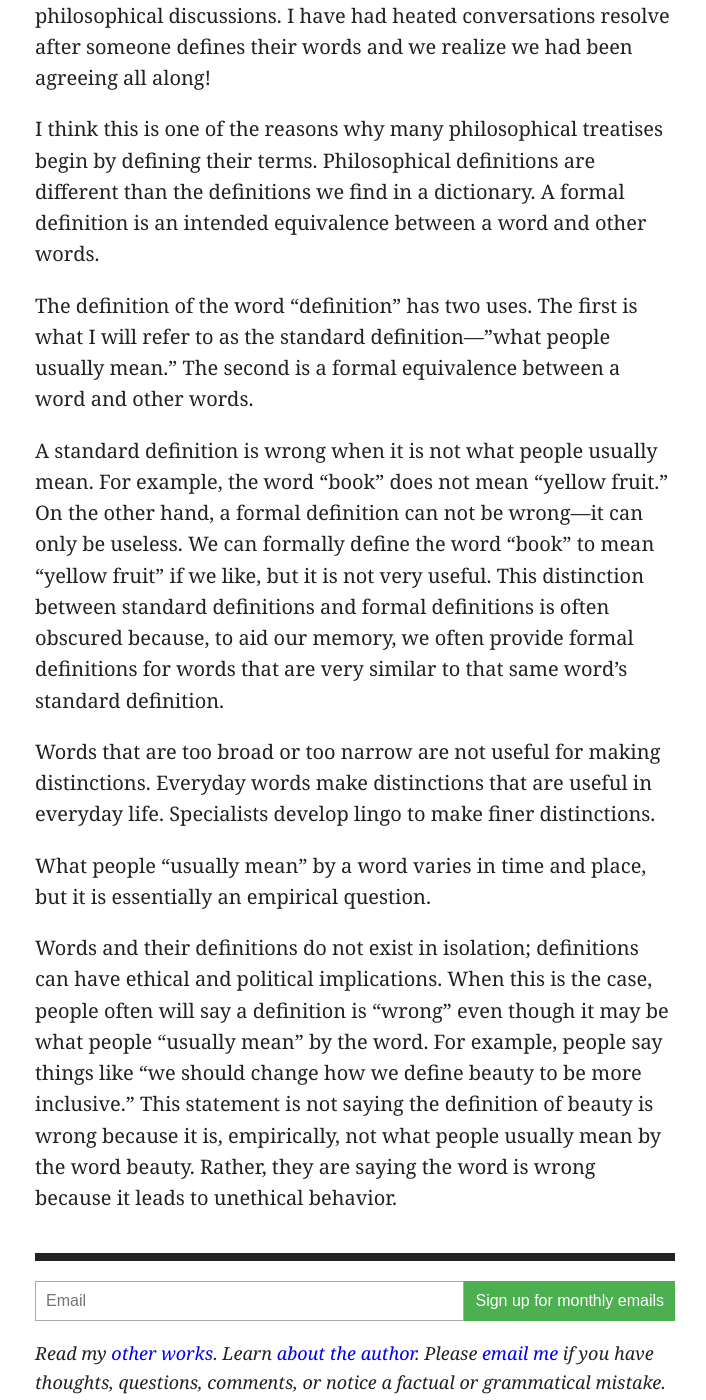
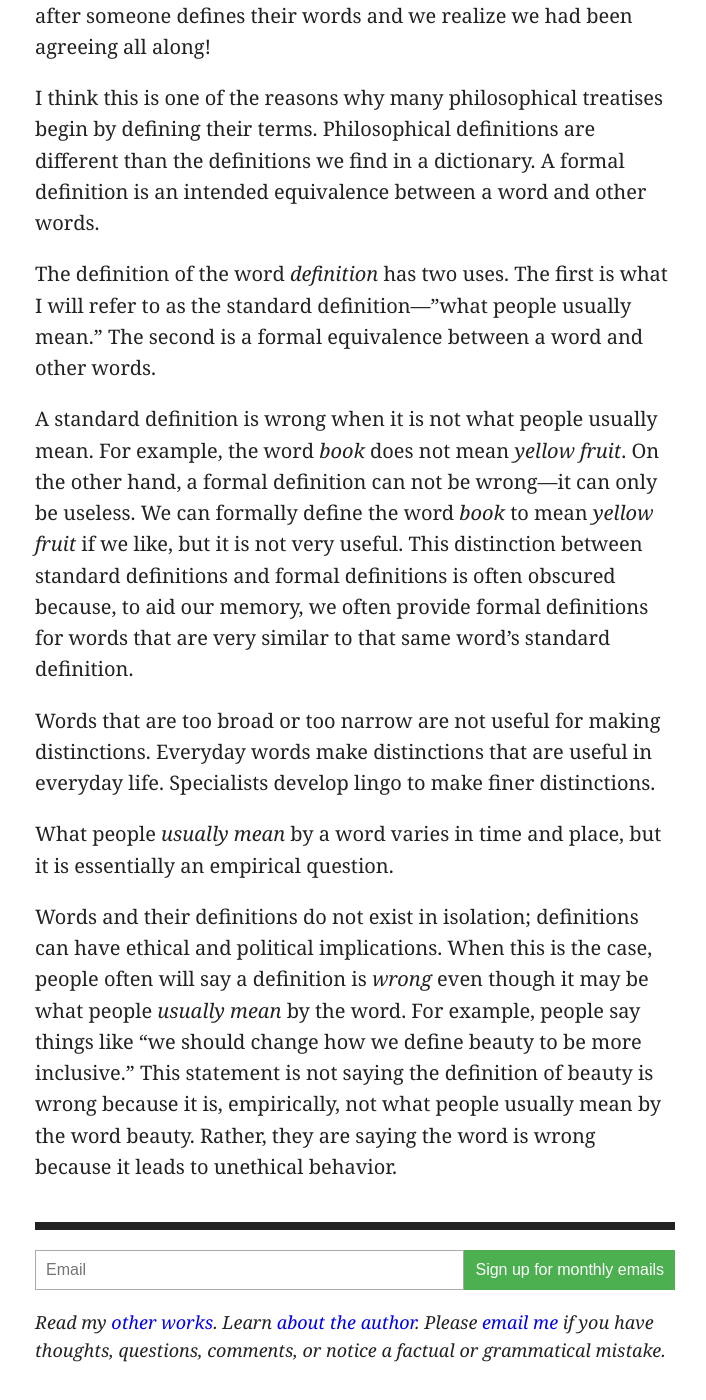
Before and after one commit to artsandmetaphysics/goodlifeodyssey, a Jekyll site: the page built from _essays/definitions.md, in a window 1280 px wide and 1400 px high, scrolled down 1523 px. Shown: the whole window, without its empty margins (285-991 px from the left). Built offline with Jekyll 4.4.1, drawn with Linux system fonts in a browser that asks for light colours; some of the changed text lies outside the part shown.

Commit message:
Fix use of quotations

```diff
--- a/_essays/definitions.md
+++ b/_essays/definitions.md
@@ -39,12 +39,12 @@ Recursive definitions are especially problematic during abstract philosophical d
 
 I think this is one of the reasons why many philosophical treatises begin by defining their terms.  Philosophical definitions are different than the definitions we find in a dictionary.  A formal definition is an intended equivalence between a word and other words.
 
-The definition of the word “definition” has two uses.  The first is what I will refer to as the standard definition—”what people usually mean.”  The second is a formal equivalence between a word and other words.
+The definition of the word _definition_ has two uses.  The first is what I will refer to as the standard definition—”what people usually mean.”  The second is a formal equivalence between a word and other words.
 
-A standard definition is wrong when it is not what people usually mean.  For example, the word “book” does not mean “yellow fruit.”  On the other hand, a formal definition can not be wrong—it can only be useless.  We can formally define the word “book” to mean “yellow fruit” if we like, but it is not very useful.  This distinction between standard definitions and formal definitions is often obscured because, to aid our memory, we often provide formal definitions for words that are very similar to that same word’s standard definition.
+A standard definition is wrong when it is not what people usually mean.  For example, the word _book_ does not mean _yellow fruit_.  On the other hand, a formal definition can not be wrong—it can only be useless.  We can formally define the word _book_ to mean _yellow fruit_ if we like, but it is not very useful.  This distinction between standard definitions and formal definitions is often obscured because, to aid our memory, we often provide formal definitions for words that are very similar to that same word’s standard definition.
 
 Words that are too broad or too narrow are not useful for making distinctions.  Everyday words make distinctions that are useful in everyday life.  Specialists develop lingo to make finer distinctions.
 
-What people “usually mean” by a word varies in time and place, but it is essentially an empirical question.
+What people _usually mean_ by a word varies in time and place, but it is essentially an empirical question.
 
-Words and their definitions do not exist in isolation; definitions can have ethical and political implications.  When this is the case, people often will say a definition is “wrong” even though it may be what people “usually mean” by the word.  For example, people say things like “we should change how we define beauty to be more inclusive.”  This statement is not saying the definition of beauty is wrong because it is, empirically, not what people usually mean by the word beauty.  Rather, they are saying the word is wrong because it leads to unethical behavior.
+Words and their definitions do not exist in isolation; definitions can have ethical and political implications.  When this is the case, people often will say a definition is _wrong_ even though it may be what people _usually mean_ by the word.  For example, people say things like “we should change how we define beauty to be more inclusive.”  This statement is not saying the definition of beauty is wrong because it is, empirically, not what people usually mean by the word beauty.  Rather, they are saying the word is wrong because it leads to unethical behavior.
```
Also changed, not shown: other parts of _essays/definitions.md (+2 -2 lines), _notes/the-master-and-margarita.md (+2 -2 lines), essays/definitions.md (+6 -6 lines), notes/the-master-and-margarita.md (+2 -2 lines).
